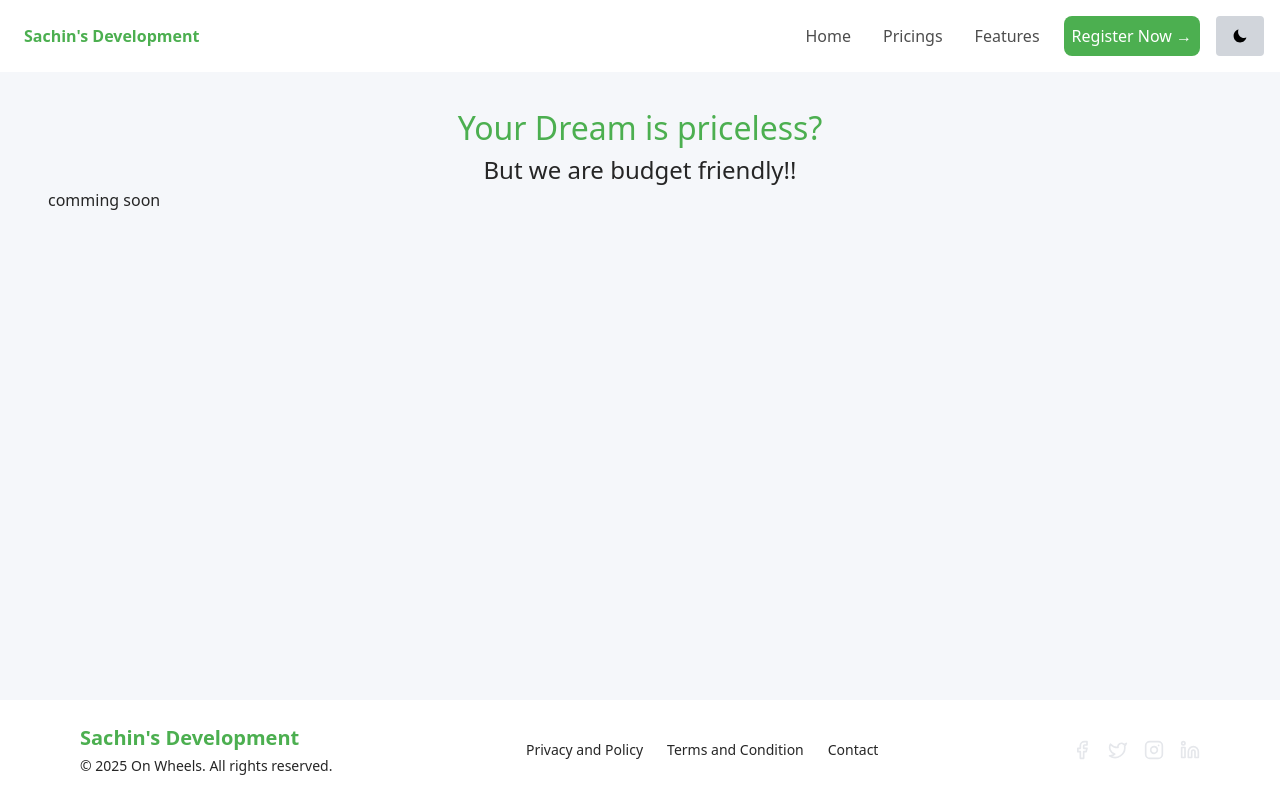
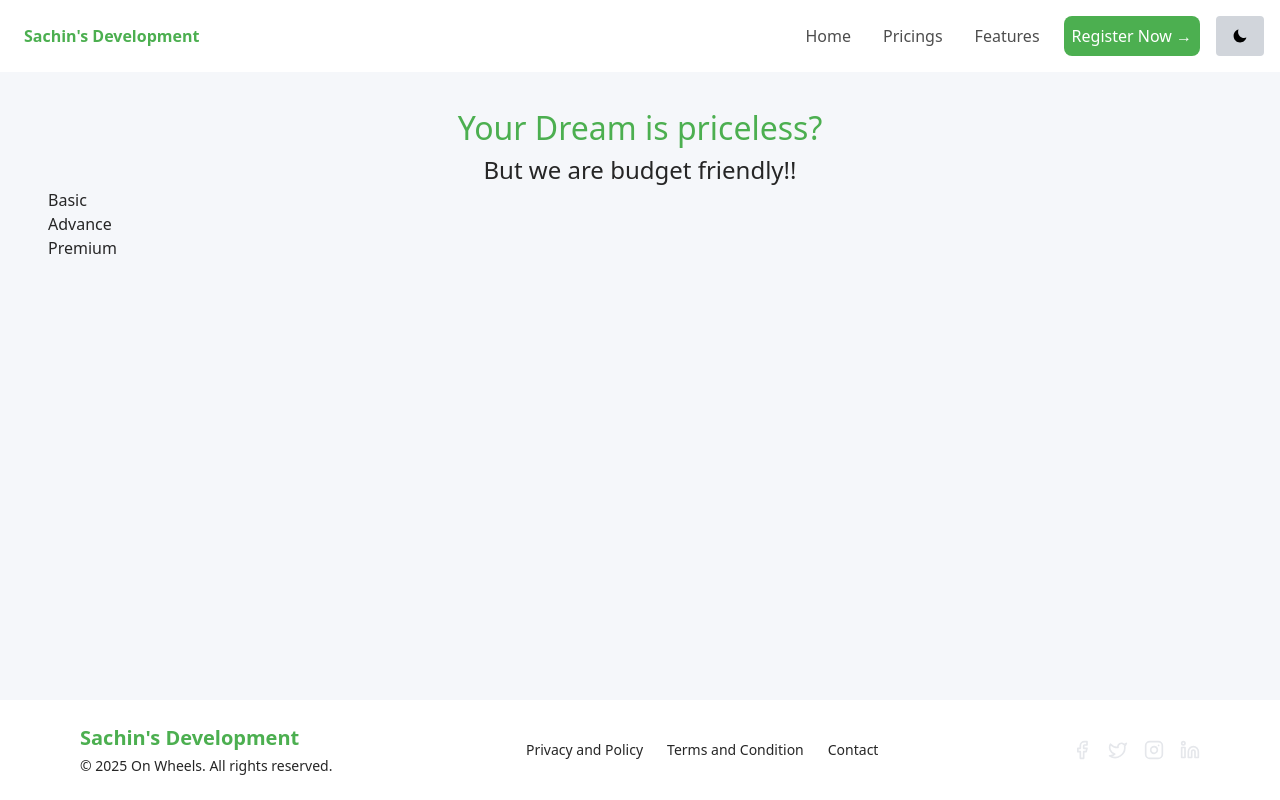
Before and after one commit to Ssharma0355/react-tech-social-media, a React (Create React App) app: page /pricings in a window 1280 px wide. Built offline with nearby package versions, Linux system fonts and the light colour scheme.

Commit message:
added plans

```diff
--- /dev/null
+++ b/src/Widgets/PricingTab.js
@@ -0,0 +1,21 @@
+import React from 'react'
+import { PricingsPlan } from '../assets/JSONs/PricingsPlans'
+
+const PricingTab = () => {
+      const monthlyPlans = PricingsPlan.plans.monthly;
+        const yearlyPlans = PricingsPlan.plans.yearly;
+
+
+  return (
+    <main>
+      {monthlyPlans.map((plans, id) => (
+        <ul key={id}>
+          <li>{plans.name}</li>
+        </ul>
+      ))}
+      <h1></h1>
+    </main>
+  );
+}
+
+export default PricingTab
--- /dev/null
+++ b/src/assets/JSONs/PricingsPlans.js
@@ -0,0 +1,92 @@
+export const PricingsPlan = {
+  "plans": {
+    "monthly": [
+      {
+        "id": "basic_monthly",
+        "name": "Basic",
+        "currency": "INR",
+        "amount": 0,
+        "billingCycle": "monthly",
+        "description": "Good for regular usage with limited connections.",
+        "features": [
+          "Limited connections per day",
+          "Swipe & easy apply"
+        ]
+      },
+      {
+        "id": "advance_monthly",
+        "name": "Advance",
+        "currency": "INR",
+        "amount": 499,
+        "billingCycle": "monthly",
+        "description": "Unlock resume score insights, AI profile building, and better networking.",
+        "features": [
+          "50 connections per day",
+          "Swipe & easy apply",
+          "Access to DMs for referrals",
+          "ATS-friendly resume score"
+        ]
+      },
+      {
+        "id": "premium_monthly",
+        "name": "Premium",
+        "currency": "INR",
+        "amount": 999,
+        "billingCycle": "monthly",
+        "description": "Full networking power with unlimited access and premium career tools.",
+        "features": [
+          "Unlimited connections per day",
+          "Swipe & easy apply",
+          "Priority DM access for referrals",
+          "ATS & AI resume builder",
+          "Priority customer support",
+          "Exclusive hiring events"
+        ]
+      }
+    ],
+    "yearly": [
+      {
+        "id": "basic_yearly",
+        "name": "Basic",
+        "currency": "INR",
+        "amount": 0,
+        "billingCycle": "yearly",
+        "description": "Good for regular usage with limited connections.",
+        "features": [
+          "Limited connections per day",
+          "Swipe & easy apply"
+        ]
+      },
+      {
+        "id": "advance_yearly",
+        "name": "Advance",
+        "currency": "INR",
+        "amount": 4999,
+        "billingCycle": "yearly",
+        "description": "Unlock resume score insights, AI profile building, and better networking.",
+        "features": [
+          "50 connections per day",
+          "Swipe & easy apply",
+          "Access to DMs for referrals",
+          "ATS-friendly resume score"
+        ]
+      },
+      {
+        "id": "premium_yearly",
+        "name": "Premium",
+        "currency": "INR",
+        "amount": 9999,
+        "billingCycle": "yearly",
+        "description": "Full networking power with unlimited access and premium career tools.",
+        "features": [
+          "Unlimited connections per day",
+          "Swipe & easy apply",
+          "Priority DM access for referrals",
+          "ATS & AI resume builder",
+          "Priority customer support",
+          "Exclusive hiring events"
+        ]
+      }
+    ]
+  }
+}
--- a/src/pages/pricings/Pricings.js
+++ b/src/pages/pricings/Pricings.js
@@ -1,6 +1,7 @@
 import React from 'react'
 import Navbar from '../../components/Navbar'
 import NavLayout from '../../layouts/NavLayout';
+import PricingTab from '../../Widgets/PricingTab';
 
 const Pricings = () => {
   return (
@@ -10,7 +11,7 @@ const Pricings = () => {
           <h1 className="text-[#4CAF50] text-[32px]">Your Dream is priceless?</h1>
           <h2 className='text-[24px]'>But we are budget friendly!!</h2>
         </div>
-        <h1>comming soon</h1>
+        <PricingTab />
       </main>
     </NavLayout>
   );
```
